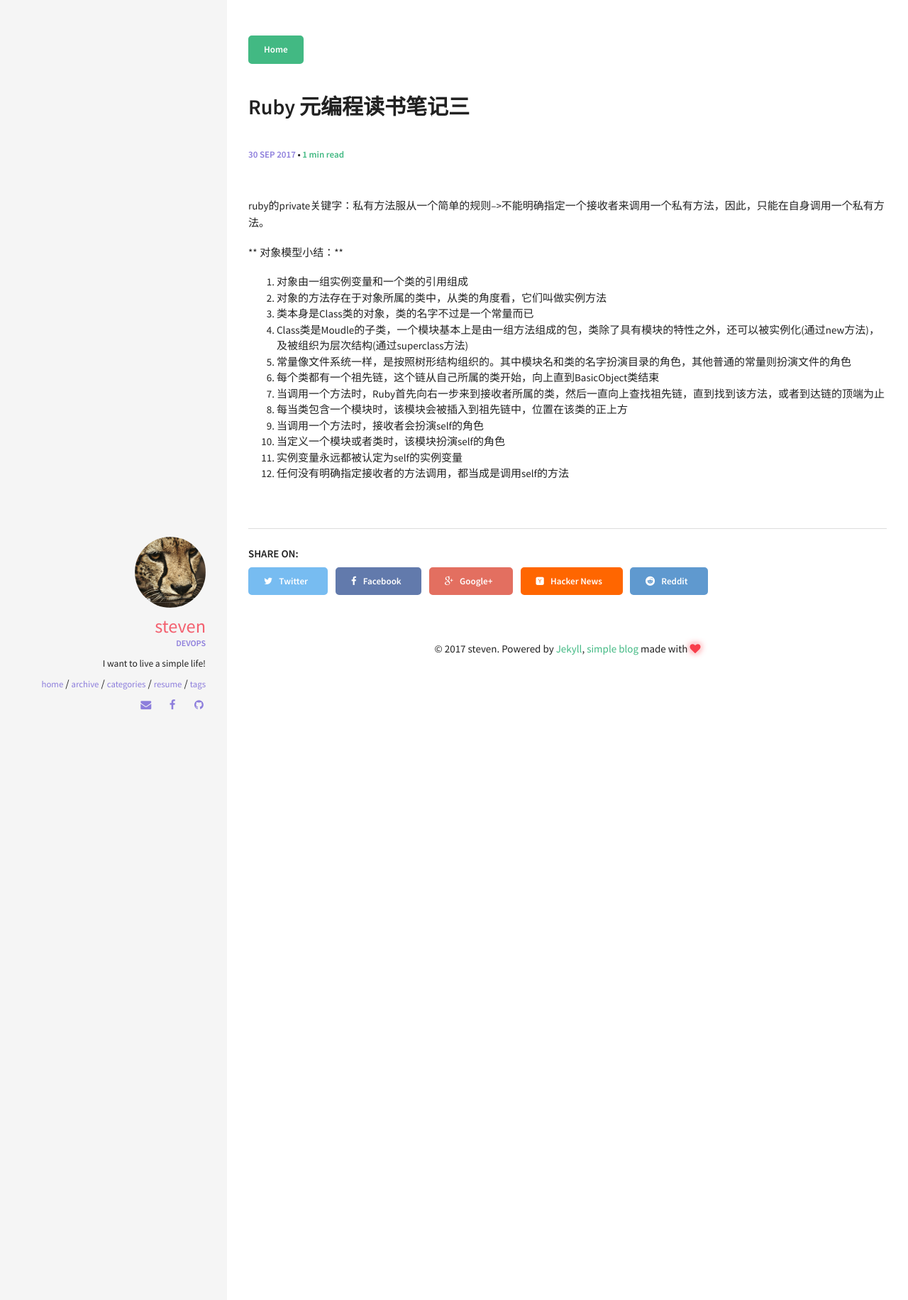
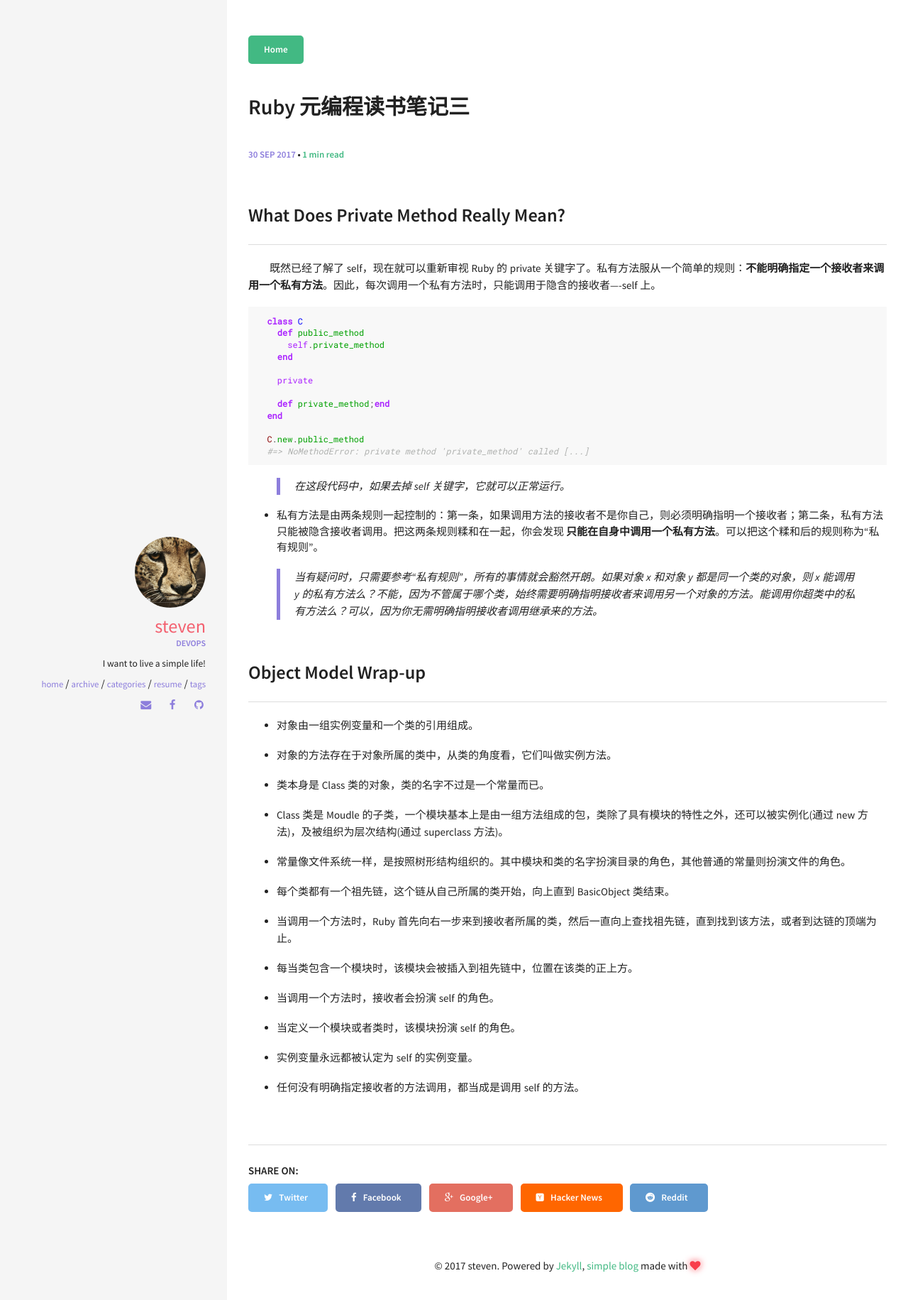
Before and after one commit to Stevenhwang/stevenhwang.github.io, a Jekyll site: the page built from _posts/2017-09-30-Ruby 元编程读书笔记三.md, in a window 1280 px wide. Shown: the top 1831 px of the page at 71% size. Built offline with Jekyll 4.4.1, drawn with Linux system fonts in a browser that asks for light colours; comment, search, counter and statistics services are not loaded.

Commit message:
add post

````diff
--- a/_posts/2017-09-30-Ruby 元编程读书笔记三.md
+++ b/_posts/2017-09-30-Ruby 元编程读书笔记三.md
@@ -7,18 +7,52 @@ tags: Ruby 元编程
 comments: true
 ---
 
-ruby的private关键字：私有方法服从一个简单的规则-->不能明确指定一个接收者来调用一个私有方法，因此，只能在自身调用一个私有方法。
+## What Does Private Method Really Mean?
 
-** 对象模型小结：**
-1. 对象由一组实例变量和一个类的引用组成
-2. 对象的方法存在于对象所属的类中，从类的角度看，它们叫做实例方法
-3. 类本身是Class类的对象，类的名字不过是一个常量而已
-4. Class类是Moudle的子类，一个模块基本上是由一组方法组成的包，类除了具有模块的特性之外，还可以被实例化(通过new方法)，及被组织为层次结构(通过superclass方法)
-5. 常量像文件系统一样，是按照树形结构组织的。其中模块名和类的名字扮演目录的角色，其他普通的常量则扮演文件的角色
-6. 每个类都有一个祖先链，这个链从自己所属的类开始，向上直到BasicObject类结束
-7. 当调用一个方法时，Ruby首先向右一步来到接收者所属的类，然后一直向上查找祖先链，直到找到该方法，或者到达链的顶端为止
-8. 每当类包含一个模块时，该模块会被插入到祖先链中，位置在该类的正上方
-9. 当调用一个方法时，接收者会扮演self的角色
-10. 当定义一个模块或者类时，该模块扮演self的角色
-11. 实例变量永远都被认定为self的实例变量
-12. 任何没有明确指定接收者的方法调用，都当成是调用self的方法
+&emsp;&emsp;既然已经了解了 self，现在就可以重新审视 Ruby 的 private 关键字了。私有方法服从一个简单的规则：**不能明确指定一个接收者来调用一个私有方法**。因此，每次调用一个私有方法时，只能调用于隐含的接收者----self 上。
+
+```ruby
+  class C
+    def public_method
+      self.private_method
+    end
+
+    private
+
+    def private_method;end
+  end
+
+  C.new.public_method
+  #=> NoMethodError: private method 'private_method' called [...]
+```
+>在这段代码中，如果去掉 self 关键字，它就可以正常运行。
+
+* 私有方法是由两条规则一起控制的：第一条，如果调用方法的接收者不是你自己，则必须明确指明一个接收者；第二条，私有方法只能被隐含接收者调用。把这两条规则糅和在一起，你会发现 **只能在自身中调用一个私有方法**。可以把这个糅和后的规则称为“私有规则”。
+
+>当有疑问时，只需要参考“私有规则”，所有的事情就会豁然开朗。如果对象 x 和对象 y 都是同一个类的对象，则 x 能调用 y 的私有方法么？不能，因为不管属于哪个类，始终需要明确指明接收者来调用另一个对象的方法。能调用你超类中的私有方法么？可以，因为你无需明确指明接收者调用继承来的方法。
+
+## Object Model Wrap-up
+
+* 对象由一组实例变量和一个类的引用组成。
+
+* 对象的方法存在于对象所属的类中，从类的角度看，它们叫做实例方法。
+
+* 类本身是 Class 类的对象，类的名字不过是一个常量而已。
+
+* Class 类是 Moudle 的子类，一个模块基本上是由一组方法组成的包，类除了具有模块的特性之外，还可以被实例化(通过 new 方法)，及被组织为层次结构(通过 superclass 方法)。
+
+* 常量像文件系统一样，是按照树形结构组织的。其中模块和类的名字扮演目录的角色，其他普通的常量则扮演文件的角色。
+
+* 每个类都有一个祖先链，这个链从自己所属的类开始，向上直到 BasicObject 类结束。
+
+* 当调用一个方法时，Ruby 首先向右一步来到接收者所属的类，然后一直向上查找祖先链，直到找到该方法，或者到达链的顶端为止。
+
+* 每当类包含一个模块时，该模块会被插入到祖先链中，位置在该类的正上方。
+
+* 当调用一个方法时，接收者会扮演 self 的角色。
+
+* 当定义一个模块或者类时，该模块扮演 self 的角色。
+
+* 实例变量永远都被认定为 self 的实例变量。
+
+* 任何没有明确指定接收者的方法调用，都当成是调用 self 的方法。
````
Also changed, not shown: _posts/2017-09-28-Ruby 元编程读书笔记一.md (+3 -0 lines), _posts/2017-09-29-Ruby 元编程读书笔记二.md (+1 -1 lines), _posts/2017-10-01-Ruby 元编程读书笔记四.md (added, +8 -0 lines).
